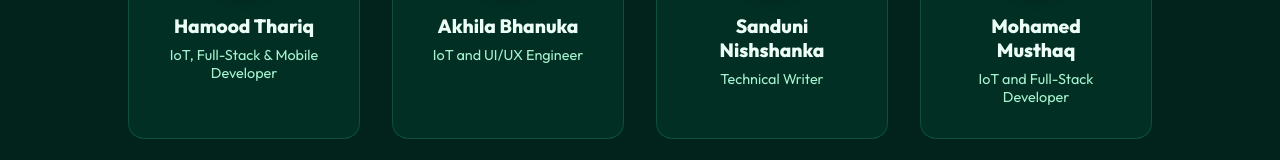
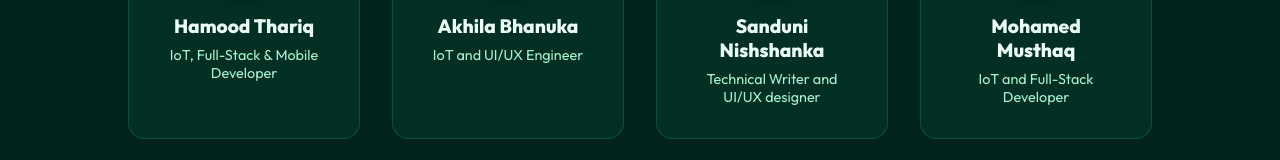
Before and after one commit to hxm-xd/ldms-web, a plain HTML site: page index.html in a window 1280 px wide. Shown: the part 5252-5412 px from the top of the page. Drawn offline with Linux system fonts and the light colour scheme.

Commit message:
more minor UI changes

```diff
--- a/index.html
+++ b/index.html
@@ -304,7 +304,7 @@
             <i class="fas fa-user"></i>
           </div>
           <h3>Sanduni Nishshanka</h3>
-          <p class="member-role">Technical Writer</p>
+          <p class="member-role">Technical Writer and UI/UX designer</p>
         </div>
         <div class="team-member">
           <div class="member-avatar">
```
